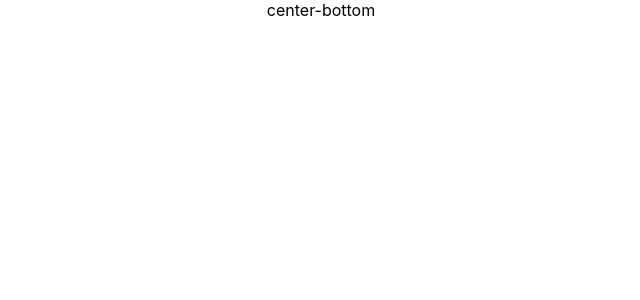
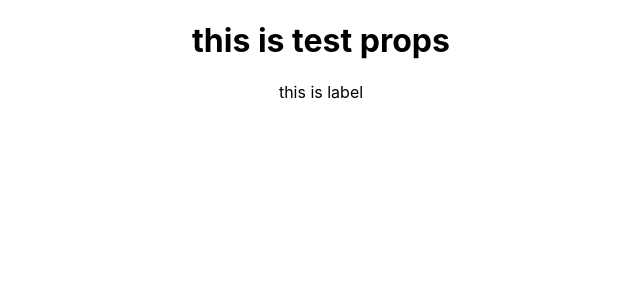
Before and after one commit to meekailkhan/React__Typescript, a React (Create React App) app in the folder react-typescript/: page / in a window 1280 px wide. Shown: the top 300 px of the page, without its empty margins (319-959 px from the left). Built offline with nearby package versions, Linux system fonts and the light colour scheme.

Commit message:
custom component

```diff
--- a/react-typescript/src/App.tsx
+++ b/react-typescript/src/App.tsx
@@ -15,6 +15,8 @@ import User from './components/state/User';
 import { UserContextProvider } from './components/state/UserContext';
 import { theme } from './components/state/theme';
 import List from './generic/List';
+import Test from './generic/Test';
+import CustomButton from './html/CustomButton';
 import RandomNumber from './restricting/RandomNumber';
 // import Heading from './components/Heading';
 // import Oscar from './components/Oscar';
@@ -78,7 +80,12 @@ function App() {
 
      {/* <RandomNumber value={10} isPossitive /> */}
 
-     <Toast position='center-bottom'/>
+     {/* <Toast position='center-bottom'/> */}
+     {/* <CustomButton variante='primary'>
+        this is div text
+     </CustomButton> */}
+     <Test as='h1' color='primary' size='sm'>this is test props</Test>
+     <Test as='label' htmlFor='' color='secondry' size='md'>this is label</Test>
 
     </div>
   );
--- /dev/null
+++ b/react-typescript/src/generic/Test.tsx
@@ -0,0 +1,21 @@
+
+type TestOwnProps<E extends React.ElementType>  = {
+    children : React.ReactNode
+    size? : 'sm' | 'md' | 'xl'
+    color? : 'primary' | 'secondry'
+    as? : E
+
+}
+
+type TestProps<E extends React.ElementType> = TestOwnProps<E> & Omit<React.ComponentProps<E> , keyof TestOwnProps<E>>
+
+const Test = <E extends React.ElementType = 'div'>({children,color,size,as}:TestProps<E>) => {
+    const Component = as || 'div'
+  return (
+    <Component className={`class with ${color} ${size}`}>
+      {children}
+    </Component>
+  )
+}
+
+export default Test
--- /dev/null
+++ b/react-typescript/src/html/CustomButton.tsx
@@ -0,0 +1,12 @@
+type CustomButtonProps = {
+    variante : 'primary' | 'secondry'
+    children : string
+} & Omit <React.ComponentProps<'button'>,'children'>
+
+function CustomButton({variante,children} : CustomButtonProps) {
+  return (
+    <button className={`class-with-${variante}`}>{children}</button>
+  )
+}
+
+export default CustomButton
```
